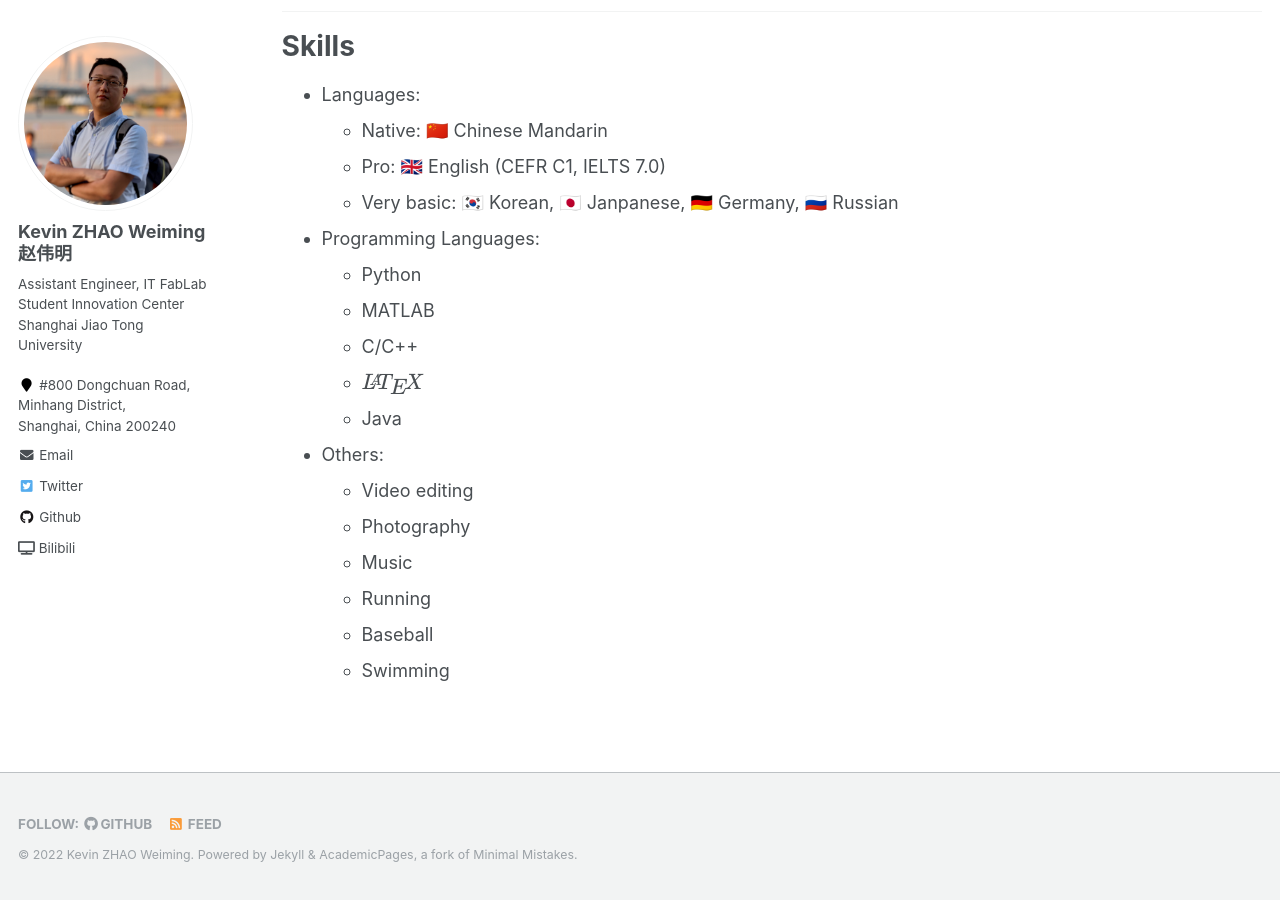
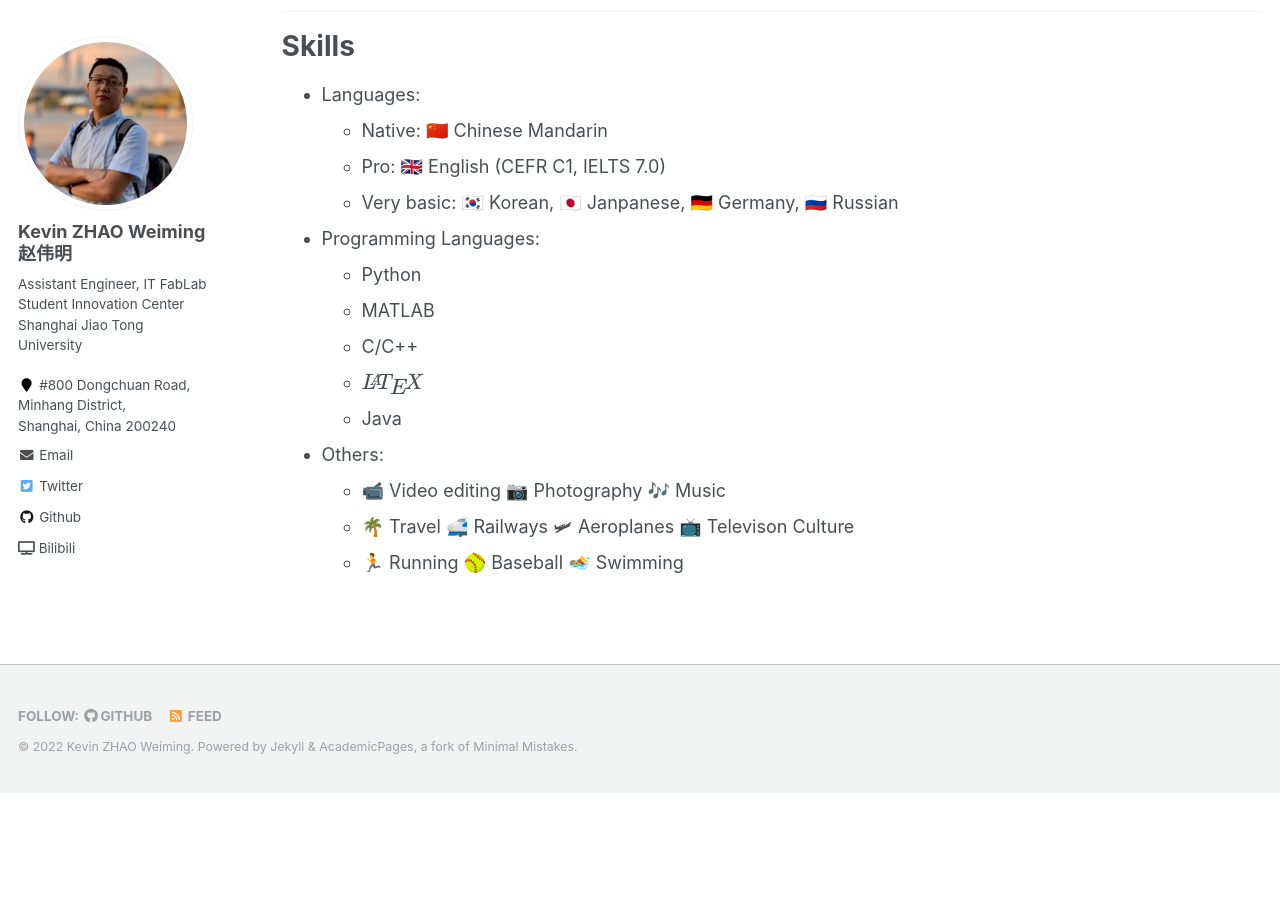
Before and after one commit to zwm0426/zwm0426.github.io, a Jekyll site: the page built from _pages/cv.md, in a window 1280 px wide and 900 px high, scrolled down 922 px. Built offline with Jekyll 4.4.1, drawn with Linux system fonts in a browser that asks for light colours; formulas are drawn with MathJax 3; after the commit the page ends 1714 px from its top, so only the background shows below that.

Commit message:
Update cv.md

```diff
--- a/_pages/cv.md
+++ b/_pages/cv.md
@@ -55,12 +55,9 @@ Skills
   * Java
 
 * Others:
-  * Video editing
-  * Photography
-  * Music
-  * Running
-  * Baseball
-  * Swimming
+  * 📹 Video editing  📷 Photography  🎶 Music
+  * 🌴 Travel  🚅 Railways  🛩 Aeroplanes  📺 Televison Culture
+  * 🏃 Running  🥎 Baseball  🏊 Swimming
 
 <!-- Publications
 ======
```
